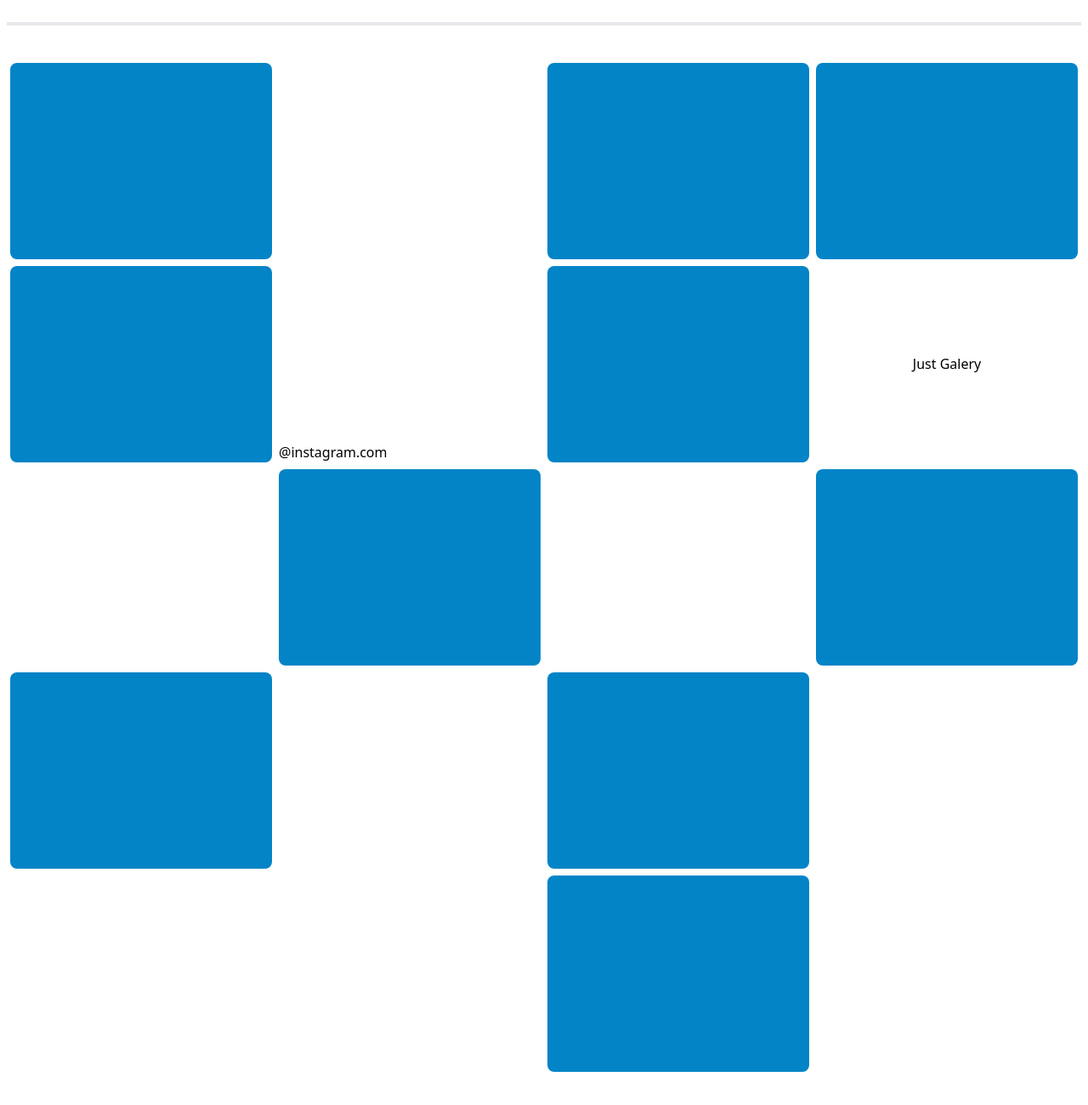
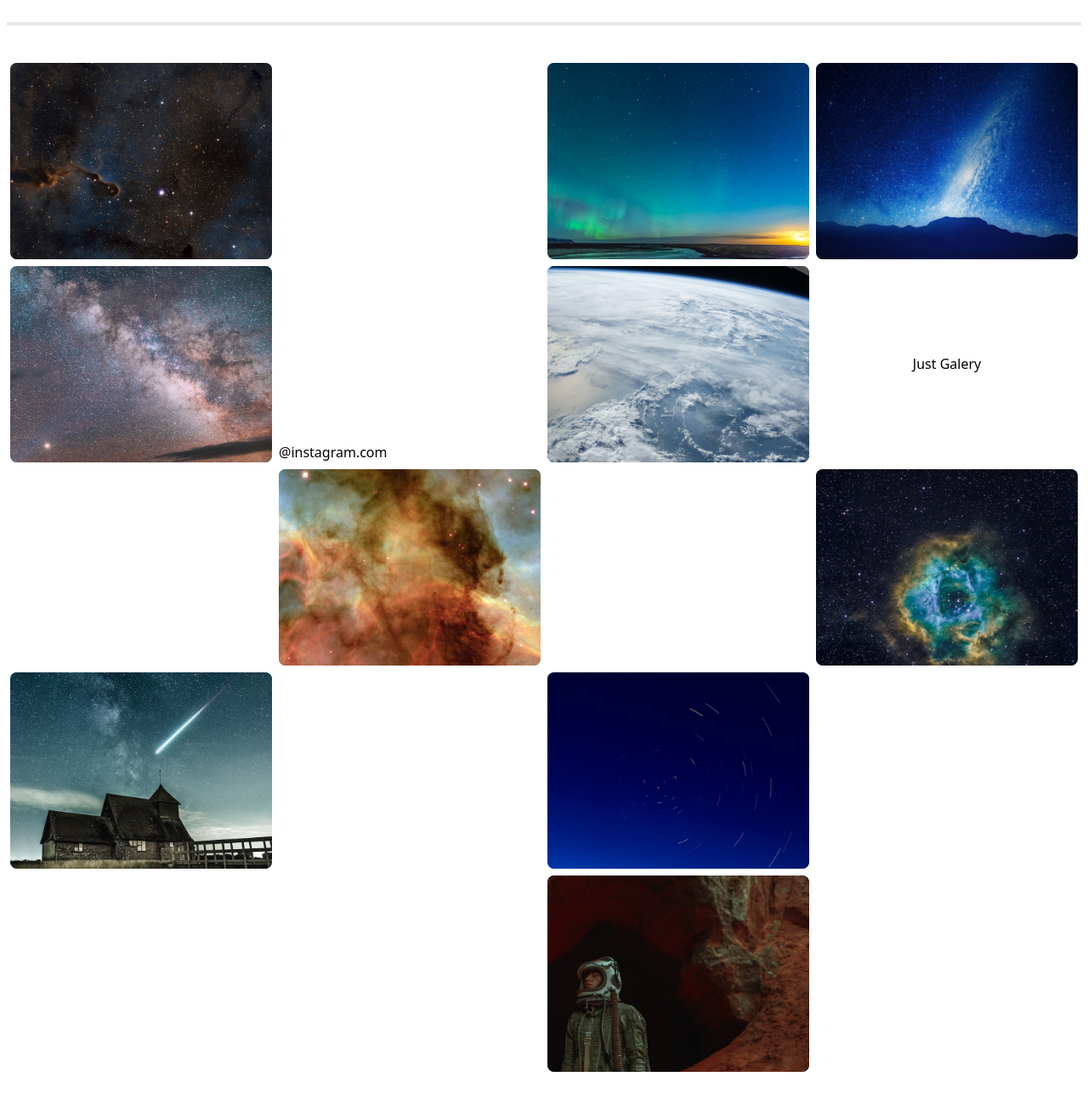
Before and after one commit to justessence/tailwind-test, a plain HTML site: page index.html in a window 1280 px wide. Shown: the part 2674-3974 px from the top of the page at 85% size. Drawn offline with nearby package versions, Linux system fonts and the light colour scheme; the site is published under a folder, as on GitHub Pages, so addresses that start at the root find nothing.

Commit message:
fix route img

```diff
--- a/index.html
+++ b/index.html
@@ -157,16 +157,16 @@
             <h2 class="sm:col-start-4 sm:row-start-2 flex items-center justify-center"><span>Just Galery</span></h2>
             <div class="sm:col-start-2 sm:row-start-2 flex items-end">@instagram.com</div>
 
-            <div class="bg-sky-600 aspect-[4/3] sm:aspect-[3/4] md:aspect-[4/3] rounded-lg overflow-hidden group hover:scale-95 transition-all duration-500"><div class="w-full h-full bg-cover bg-[url('/assets/img/1.jpeg')] group-hover:scale-125 transition-all duration-500" ></div></div>
-            <div class="bg-sky-600 aspect-[4/3] sm:aspect-[3/4] md:aspect-[4/3] rounded-lg overflow-hidden sm:col-start-3 group hover:scale-95 transition-all duration-500"><div class="w-full h-full bg-cover bg-[url('/assets/img/2.jpeg')] group-hover:scale-125 transition-all duration-500" ></div></div>
-            <div class="bg-sky-600 aspect-[4/3] sm:aspect-[3/4] md:aspect-[4/3] rounded-lg overflow-hidden group hover:scale-95 transition-all duration-500"><div class="w-full h-full bg-cover bg-[url('/assets/img/3.jpeg')] group-hover:scale-125 transition-all duration-500" ></div></div>
-            <div class="bg-sky-600 aspect-[4/3] sm:aspect-[3/4] md:aspect-[4/3] rounded-lg overflow-hidden group hover:scale-95 transition-all duration-500"><div class="w-full h-full bg-cover bg-[url('/assets/img/4.jpeg')] group-hover:scale-125 transition-all duration-500" ></div></div>
-            <div class="bg-sky-600 aspect-[4/3] sm:aspect-[3/4] md:aspect-[4/3] rounded-lg overflow-hidden group hover:scale-95 transition-all duration-500"><div class="w-full h-full bg-cover bg-[url('/assets/img/5.jpeg')] group-hover:scale-125 transition-all duration-500" ></div></div>
-            <div class="bg-sky-600 aspect-[4/3] sm:aspect-[3/4] md:aspect-[4/3] rounded-lg overflow-hidden sm:col-start-2 group hover:scale-95 transition-all duration-500"><div class="w-full h-full bg-cover bg-[url('/assets/img/6.jpeg')] group-hover:scale-125 transition-all duration-500" ></div></div>
-            <div class="bg-sky-600 aspect-[4/3] sm:aspect-[3/4] md:aspect-[4/3] rounded-lg overflow-hidden sm:col-start-4 group hover:scale-95 transition-all duration-500"><div class="w-full h-full bg-cover bg-[url('/assets/img/7.jpeg')] group-hover:scale-125 transition-all duration-500" ></div></div>
-            <div class="bg-sky-600 aspect-[4/3] sm:aspect-[3/4] md:aspect-[4/3] rounded-lg overflow-hidden group hover:scale-95 transition-all duration-500"><div class="w-full h-full bg-cover bg-[url('/assets/img/8.jpeg')] group-hover:scale-125 transition-all duration-500" ></div></div>
-            <div class="bg-sky-600 aspect-[4/3] sm:aspect-[3/4] md:aspect-[4/3] rounded-lg overflow-hidden sm:col-start-3 group hover:scale-95 transition-all duration-500"><div class="w-full h-full bg-cover bg-[url('/assets/img/9.jpeg')] group-hover:scale-125 transition-all duration-500" ></div></div>
-            <div class="bg-sky-600 aspect-[4/3] sm:aspect-[3/4] md:aspect-[4/3] rounded-lg overflow-hidden sm:col-start-3 group hover:scale-95 transition-all duration-500"><div class="w-full h-full bg-cover bg-[url('/assets/img/10.jpeg')] group-hover:scale-125 transition-all duration-500" ></div></div>
+            <div class="bg-sky-600 aspect-[4/3] sm:aspect-[3/4] md:aspect-[4/3] rounded-lg overflow-hidden group hover:scale-95 transition-all duration-500"><div class="w-full h-full bg-cover bg-[url('assets/img/1.jpeg')] group-hover:scale-125 transition-all duration-500" ></div></div>
+            <div class="bg-sky-600 aspect-[4/3] sm:aspect-[3/4] md:aspect-[4/3] rounded-lg overflow-hidden sm:col-start-3 group hover:scale-95 transition-all duration-500"><div class="w-full h-full bg-cover bg-[url('assets/img/2.jpeg')] group-hover:scale-125 transition-all duration-500" ></div></div>
+            <div class="bg-sky-600 aspect-[4/3] sm:aspect-[3/4] md:aspect-[4/3] rounded-lg overflow-hidden group hover:scale-95 transition-all duration-500"><div class="w-full h-full bg-cover bg-[url('assets/img/3.jpeg')] group-hover:scale-125 transition-all duration-500" ></div></div>
+            <div class="bg-sky-600 aspect-[4/3] sm:aspect-[3/4] md:aspect-[4/3] rounded-lg overflow-hidden group hover:scale-95 transition-all duration-500"><div class="w-full h-full bg-cover bg-[url('assets/img/4.jpeg')] group-hover:scale-125 transition-all duration-500" ></div></div>
+            <div class="bg-sky-600 aspect-[4/3] sm:aspect-[3/4] md:aspect-[4/3] rounded-lg overflow-hidden group hover:scale-95 transition-all duration-500"><div class="w-full h-full bg-cover bg-[url('assets/img/5.jpeg')] group-hover:scale-125 transition-all duration-500" ></div></div>
+            <div class="bg-sky-600 aspect-[4/3] sm:aspect-[3/4] md:aspect-[4/3] rounded-lg overflow-hidden sm:col-start-2 group hover:scale-95 transition-all duration-500"><div class="w-full h-full bg-cover bg-[url('assets/img/6.jpeg')] group-hover:scale-125 transition-all duration-500" ></div></div>
+            <div class="bg-sky-600 aspect-[4/3] sm:aspect-[3/4] md:aspect-[4/3] rounded-lg overflow-hidden sm:col-start-4 group hover:scale-95 transition-all duration-500"><div class="w-full h-full bg-cover bg-[url('assets/img/7.jpeg')] group-hover:scale-125 transition-all duration-500" ></div></div>
+            <div class="bg-sky-600 aspect-[4/3] sm:aspect-[3/4] md:aspect-[4/3] rounded-lg overflow-hidden group hover:scale-95 transition-all duration-500"><div class="w-full h-full bg-cover bg-[url('assets/img/8.jpeg')] group-hover:scale-125 transition-all duration-500" ></div></div>
+            <div class="bg-sky-600 aspect-[4/3] sm:aspect-[3/4] md:aspect-[4/3] rounded-lg overflow-hidden sm:col-start-3 group hover:scale-95 transition-all duration-500"><div class="w-full h-full bg-cover bg-[url('assets/img/9.jpeg')] group-hover:scale-125 transition-all duration-500" ></div></div>
+            <div class="bg-sky-600 aspect-[4/3] sm:aspect-[3/4] md:aspect-[4/3] rounded-lg overflow-hidden sm:col-start-3 group hover:scale-95 transition-all duration-500"><div class="w-full h-full bg-cover bg-[url('assets/img/10.jpeg')] group-hover:scale-125 transition-all duration-500" ></div></div>
         </div>
 
     </section>
```
